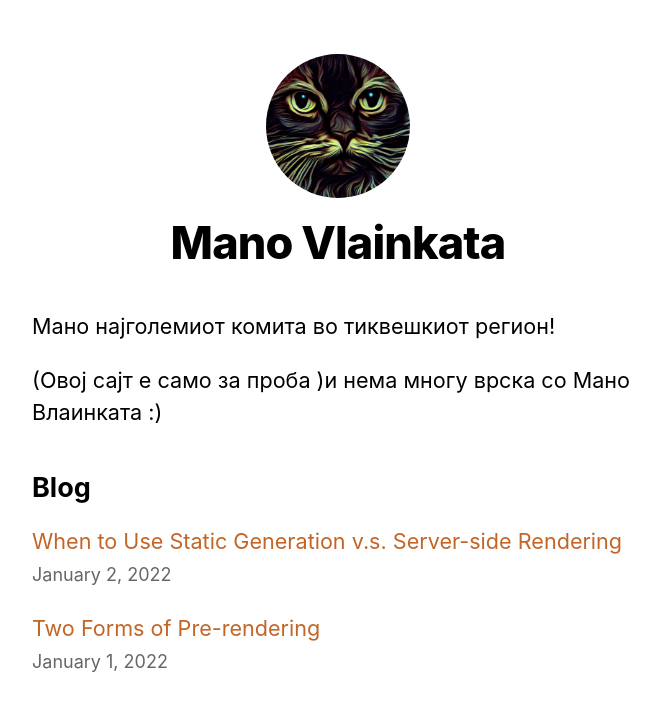
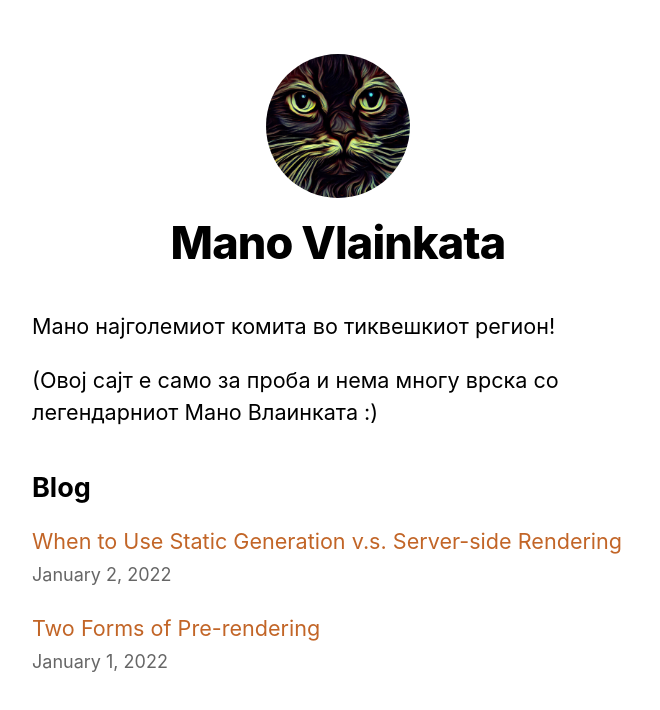
Before and after one commit to ristep/nextjs-blog, a Next.js app: page / in a window 1280 px wide. Shown: the top 710 px of the page, without its empty margins (302-962 px from the left). Built offline with nearby package versions, Linux system fonts and the light colour scheme.

Commit message:
commit 3.1

```diff
--- a/pages/index.js
+++ b/pages/index.js
@@ -26,7 +26,7 @@ export default function Home({ allPostsData }) {
       <section className={utilStyles.headingMd}>
         <p>Мано најголемиот комита во тиквешкиот регион!</p>
         <p>
-          (Овој сајт е само за проба )и нема многу врска со Мано Влаинката :)
+          (Овој сајт е само за проба и нема многу врска со легендарниот Мано Влаинката :)
         </p>
       </section>
 
```
